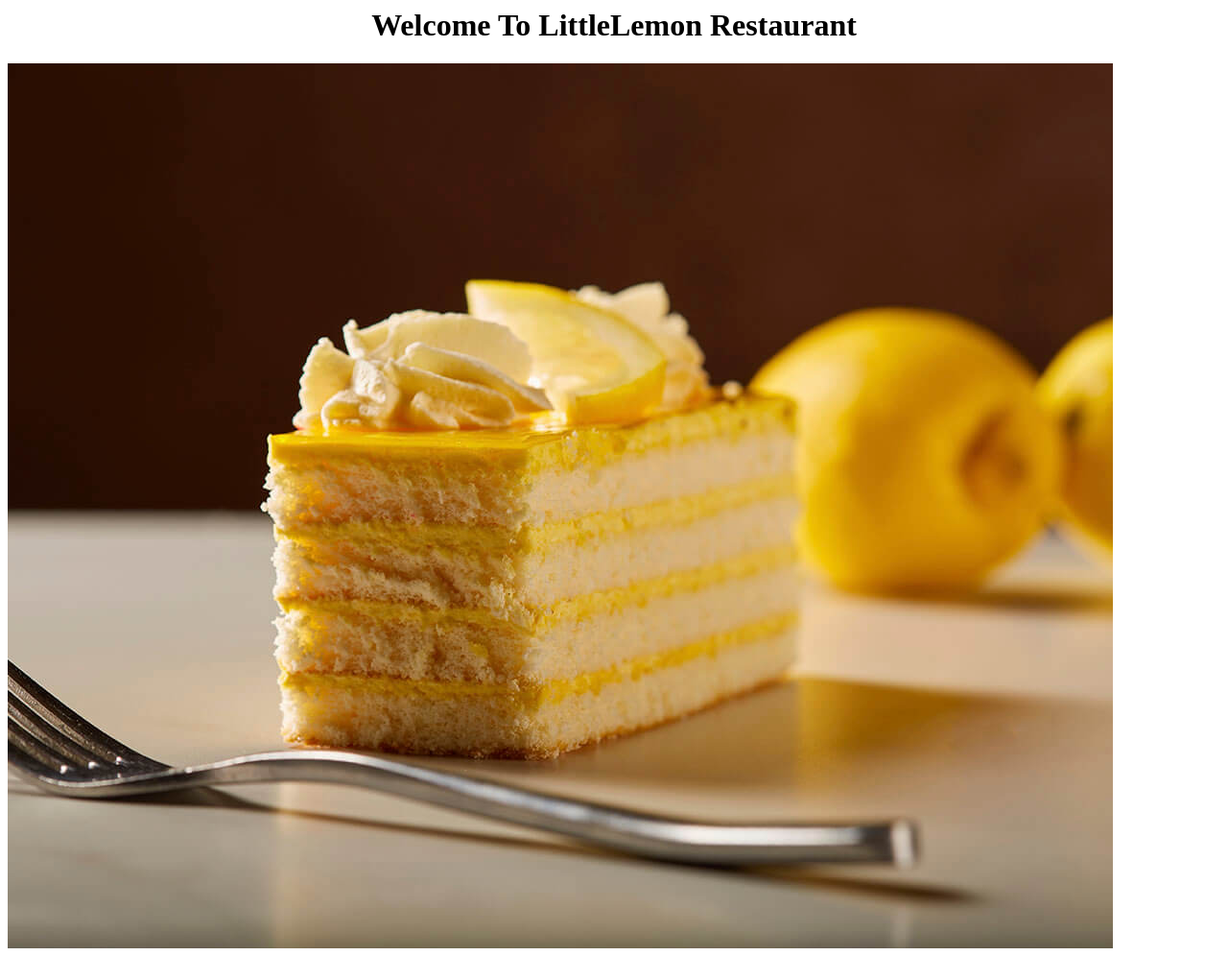
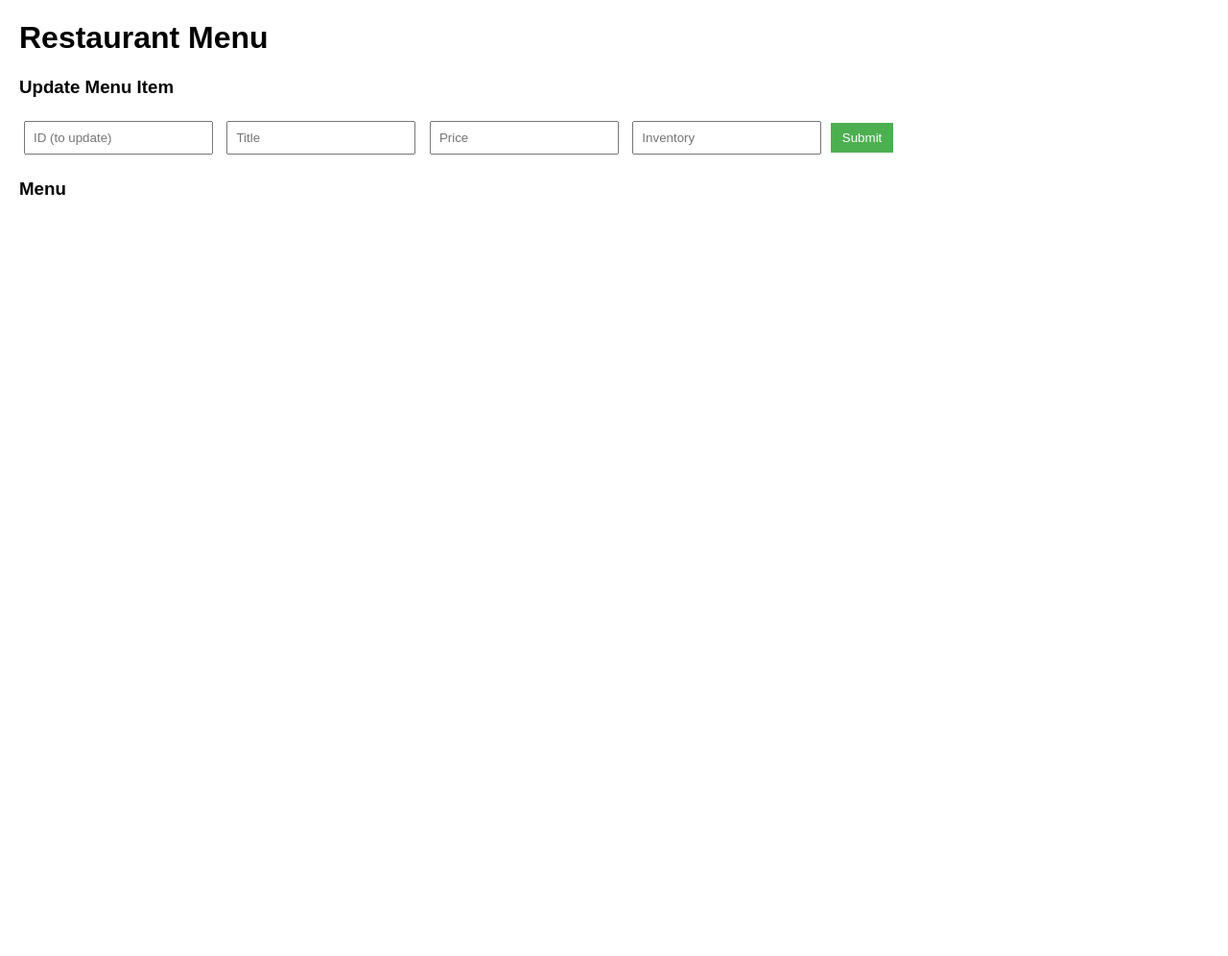
Before and after one commit to namratabhaumik/littlelemon, a Django app: page /restaurant/ in a window 1280 px wide. Shown: the whole page at 96% size. After the commit the page ends 203 px from the top, so only its background shows below. Run offline with Django 4.2, Linux system fonts and the light colour scheme; data that the repository does not hold is empty.

Commit message:
Implemented CRUD, removed unnecessary files

```diff
--- a/requirements.txt
+++ b/requirements.txt
@@ -1,5 +1,6 @@
 asgiref==3.8.1
 Django==5.1.6
+django-environ==0.12.0
 djangorestframework==3.15.2
 mysqlclient==2.2.7
 python-decouple==3.8
--- a/restaurant/admin.py
+++ b/restaurant/admin.py
@@ -1,6 +1,5 @@
 from django.contrib import admin
-from restaurant.models import Booking, Menu
+from restaurant.models import Menu
 
 # Register your models here.
-admin.site.register(Booking)
 admin.site.register(Menu)
--- a/restaurant/urls.py
+++ b/restaurant/urls.py
@@ -1,11 +1,11 @@
 # define URL route for index() view
 from django.urls import path
-from restaurant.views import index, get_menu, modify_menu, Modify_Menu
+from restaurant.views import index, get_menu, modify_menu, delete_menu
 
 urlpatterns = [
     path('', index, name='index'),
-    path('modify_menu_class_based', Modify_Menu.as_view(),
-         name='modify_menu_class_based'),
+    path('modify_menu', modify_menu,
+         name='modify_menu'),
     path('get_menu', get_menu, name='get_menu'),
-    path('modify_menu', modify_menu, name='modify_menu'),
+    path('delete_menu/<int:id>', delete_menu, name='delete_menu'),
 ]
--- a/restaurant/views.py
+++ b/restaurant/views.py
@@ -6,50 +6,66 @@ from rest_framework.views import APIView
 from restaurant.models import Menu
 
 # Create your views here.
+
+
 def index(request):
     return render(request, 'restaurant/index.html', {})
 
 
+@csrf_exempt
 def get_menu(request):
-    #print(Menu.objects)
-    menu_list = Menu.objects.values() #returns an itrable of dict
-    #print(type(menu_list)) #<class 'django.db.models.query.QuerySet'>
-    # for menu in menu_list:
-    #     print(type(menu)) #<class 'dict'>, can't access any other funcs inside the model class
-
-    # menu_obj = Menu.objects.all() #returns an iterable of model class obj
-    # #print(type(menu_obj)) #<class 'django.db.models.query.QuerySet'>
-    # for menu in menu_obj:
-    #     print(type(menu)) #<class 'restaurant.models.Menu'>, can access every class attr
-        #print(menu.get_item()) #normal func call w/ class obj
-        #print(menu) #calls inbuilt func like __str__(self) if defined
+    menu_list = Menu.objects.values()
     return JsonResponse({'data': list(menu_list)})
 
 
-#For form-data input
 @csrf_exempt
 def modify_menu(request):
-    id = json.loads(request.POST.get('id'))
-    title = json.loads(request.POST.get('title'))
-    price = json.loads(request.POST.get('price'))
-    inventory = json.loads(request.POST.get('inventory'))
+    if request.method == 'POST':
+        try:
+            # If the request is in JSON format, load it
+            data = json.loads(request.body)
 
-    #saving new items + modifying saved items in django admin (db)
-    new_menu = Menu(id=id, title=title, price=price, inventory=inventory)
-    new_menu.save()
+            # Extract values from the data
+            id = data.get('id')
+            title = data.get('title')
+            price = data.get('price')
+            inventory = data.get('inventory')
 
-    return JsonResponse({'status':'Success'})
+            # Check if any data is missing
+            if not all([id, title, price, inventory]):
+                return JsonResponse({'error': 'Missing required fields'}, status=400)
+
+            # Check if item exists, and update if it does, otherwise create a new one
+            menu_item, created = Menu.objects.update_or_create(
+                id=id,
+                defaults={'title': title, 'price': price,
+                          'inventory': inventory}
+            )
+
+            if created:
+                return JsonResponse({'status': 'Item Created', 'id': menu_item.id})
+            else:
+                return JsonResponse({'status': 'Item Updated', 'id': menu_item.id})
+
+        except json.JSONDecodeError:
+            return JsonResponse({'error': 'Invalid JSON format'}, status=400)
+
+        except Exception as e:
+            return JsonResponse({'error': str(e)}, status=400)
 
 
-#For JSON data input
-class Modify_Menu(APIView):
-    def post(self,request):
-        id = request.data.get('id')
-        title = request.data.get('title')
-        price = request.data.get('price')
-        inventory = request.data.get('inventory')
+@csrf_exempt
+def delete_menu(request, id):
+    if request.method == 'DELETE':
+        try:
+            # Try to find the item by its ID
+            menu_item = Menu.objects.get(id=id)
 
-        new_menu = Menu(id=id, title=title, price=price, inventory=inventory)
-        new_menu.save()
+            # Delete the item
+            menu_item.delete()
 
-        return JsonResponse({'status':'Success'})
+            return JsonResponse({'status': 'Item Deleted'})
+        except Menu.DoesNotExist:
+            return JsonResponse({'error': 'Item not found'}, status=404)
+        except Exception as e:
+            return JsonResponse({'error': str(e)}, status=400)
--- a/templates/restaurant/index.html
+++ b/templates/restaurant/index.html
@@ -1,10 +1,141 @@
-<html>
-   <head>
-      <title>Capstone Project</title>
-   </head>
-   <body>
-      <h1 style="text-align:center;">Welcome To LittleLemon Restaurant</h1>
-      {% load static %}
-    <img src="{% static 'restaurant/lemon_dessert.jpg' %}" alt="Lemon Dessert">
-   </body>
+<!DOCTYPE html>
+<html lang="en">
+  <head>
+    <meta charset="UTF-8" />
+    <meta name="viewport" content="width=device-width, initial-scale=1.0" />
+    <title>Restaurant Menu</title>
+    <style>
+      /* Basic styling */
+      body {
+        font-family: Arial, sans-serif;
+        margin: 20px;
+      }
+      form {
+        margin-bottom: 20px;
+      }
+      input {
+        margin: 5px;
+        padding: 8px;
+      }
+      button {
+        padding: 8px 12px;
+        background-color: #4caf50;
+        color: white;
+        border: none;
+        cursor: pointer;
+      }
+    </style>
+  </head>
+  <body>
+    <h1>Restaurant Menu</h1>
+
+    <!-- Form for Adding/Updating Menu Item -->
+    <h3>Update Menu Item</h3>
+    <form id="menu-form">
+      <input
+        type="number"
+        id="id"
+        name="id"
+        placeholder="ID (to update)"
+        required
+      />
+      <input type="text" id="title" name="title" placeholder="Title" required />
+      <input
+        type="number"
+        id="price"
+        name="price"
+        placeholder="Price"
+        step="any"
+        required
+      />
+      <input
+        type="number"
+        id="inventory"
+        name="inventory"
+        placeholder="Inventory"
+        required
+      />
+      <button type="submit">Submit</button>
+    </form>
+
+    <!-- Display Menu -->
+    <h3>Menu</h3>
+    <ul id="menu-list"></ul>
+
+    <script>
+      // Fetch and display the menu on page load
+      function fetchMenu() {
+        fetch("/restaurant/get_menu")
+          .then((response) => response.json())
+          .then((data) => {
+            const menuList = document.getElementById("menu-list");
+            menuList.innerHTML = ""; // Clear the list first
+            data.data.forEach((item) => {
+              const li = document.createElement("li");
+              li.innerHTML = `${item.title} - $${item.price}
+                        <button onclick="deleteMenuItem(${item.id})">Delete</button>`;
+              menuList.appendChild(li);
+            });
+          })
+          .catch((error) => console.error("Error fetching menu:", error));
+      }
+
+      // Submit form to add/update menu item
+      document
+        .getElementById("menu-form")
+        .addEventListener("submit", function (e) {
+          e.preventDefault();
+
+          const formData = new FormData(this);
+
+          // Convert formData to an object for easier access
+          const data = {};
+          formData.forEach((value, key) => {
+            data[key] = value;
+          });
+
+          // Log the data to see if it's correctly populated
+          console.log(data);
+
+          fetch("/restaurant/modify_menu", {
+            method: "POST",
+            headers: {
+              "Content-Type": "application/json", // Specify that we're sending JSON
+            },
+            body: JSON.stringify(data), // Stringify the data object to JSON format
+          })
+            .then((response) => response.json())
+            .then((result) => {
+              if (result.status) {
+                alert(result.status); // Show success message
+                fetchMenu(); // Refresh the menu
+              } else {
+                alert("Error: " + result.error);
+              }
+            })
+            .catch((error) => alert("Error: " + error));
+        });
+
+      // Delete item function
+      function deleteMenuItem(id) {
+        if (confirm("Are you sure you want to delete this item?")) {
+          fetch(`/restaurant/delete_menu/${id}`, {
+            method: "DELETE",
+          })
+            .then((response) => response.json())
+            .then((result) => {
+              alert(result.status);
+              fetchMenu(); // Refresh the menu list after deletion
+            })
+            .catch((error) => {
+              alert("Error deleting item: " + error);
+              console.error("Error:", error);
+            });
+        }
+      }
+
+      // Call fetchMenu to display the menu when the page loads
+      fetchMenu();
+    </script>
+  </body>
 </html>
```
Also changed, not shown: littlelemon/settings.py (+8 -8 lines), restaurant/models.py (+2 -7 lines), restaurant/migrations/0003_delete_booking_alter_menu_price.py (added).
